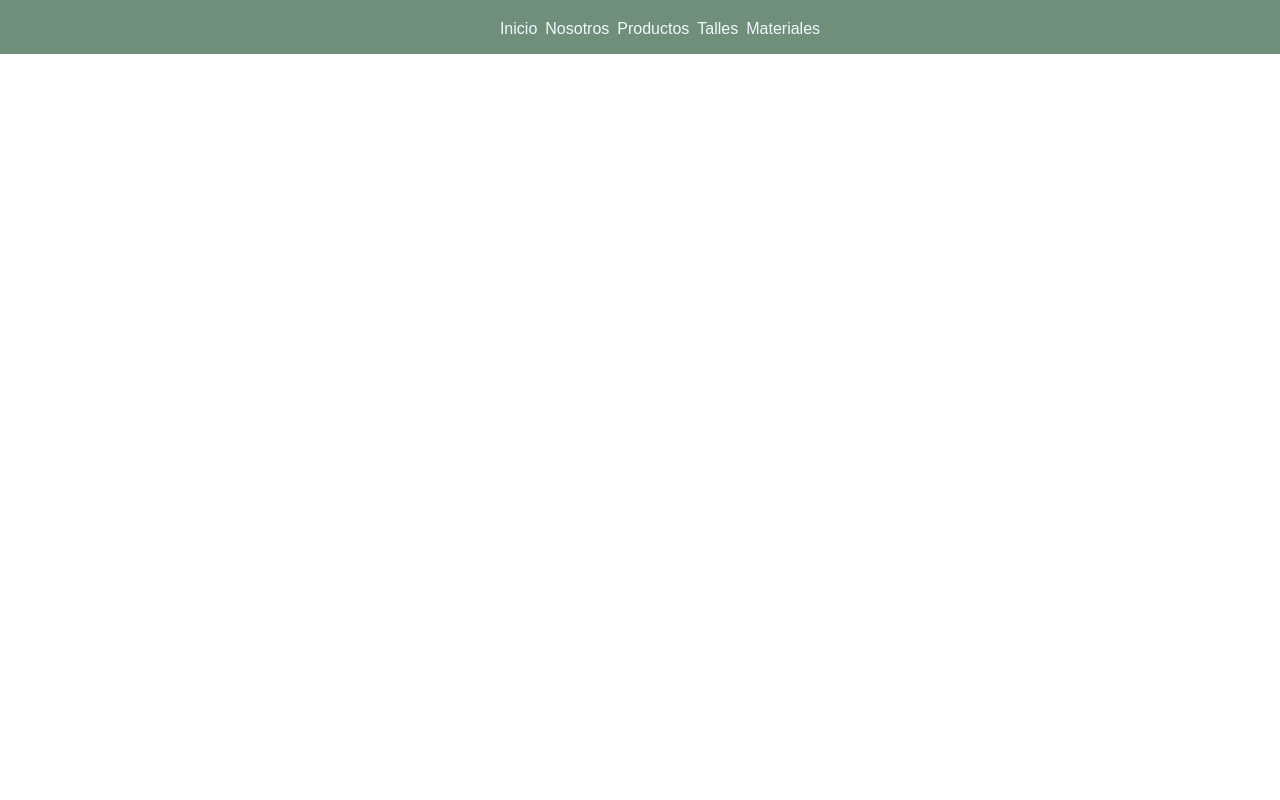
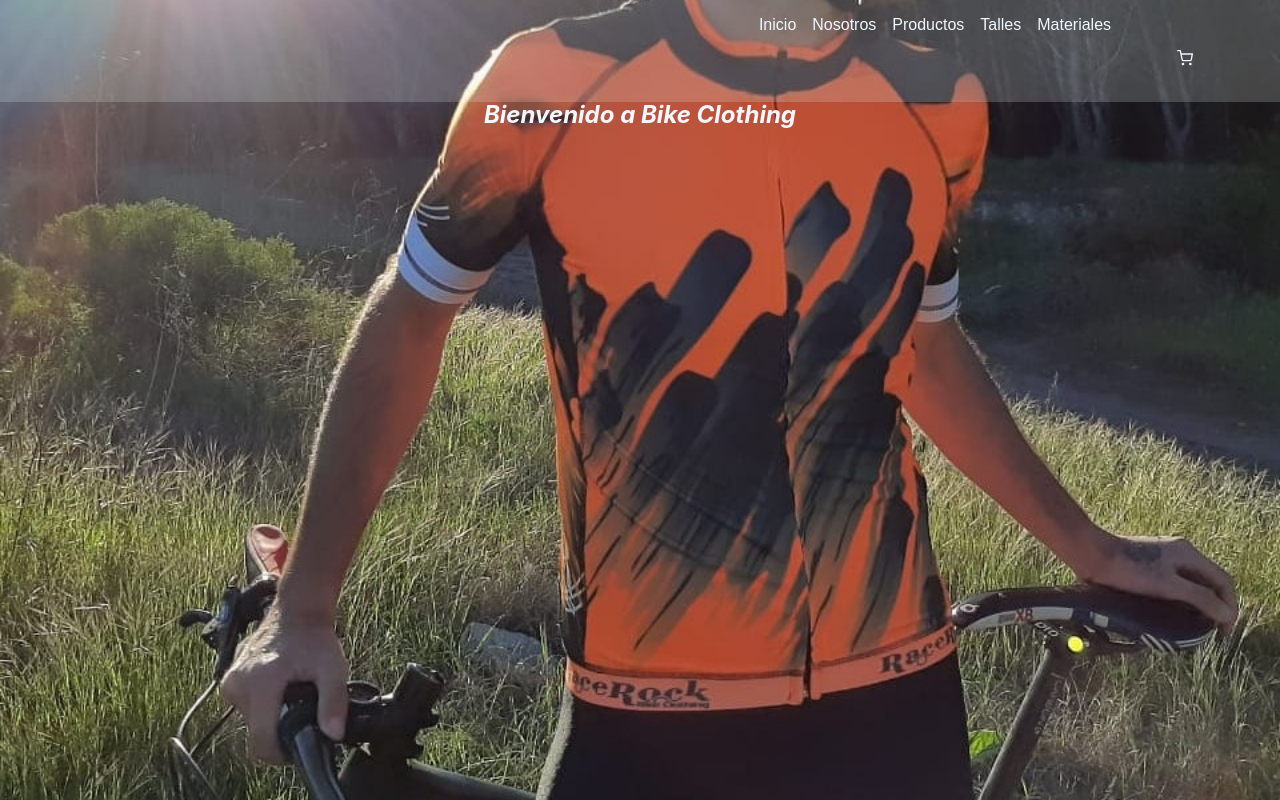
Before and after one commit to LeoAlias/BikeClothing-LeoAlias, a React (Create React App) app: page / in a window 1280 px wide. Built offline with nearby package versions, Linux system fonts and the light colour scheme.

Commit message:
landing with Background Cart and prop greeting

```diff
--- a/package.json
+++ b/package.json
@@ -3,8 +3,12 @@
   "version": "0.1.0",
   "private": true,
   "dependencies": {
+    "@fortawesome/fontawesome-svg-core": "^1.2.35",
+    "@fortawesome/free-solid-svg-icons": "^5.15.3",
+    "@fortawesome/react-fontawesome": "^0.1.14",
     "react": "^17.0.2",
     "react-dom": "^17.0.2",
+    "react-icons": "^4.2.0",
     "react-scripts": "4.0.3"
   },
   "scripts": {
--- a/public/index.html
+++ b/public/index.html
@@ -9,8 +9,8 @@
       name="description"
       content="Web site created using create-react-app"
     />
-    <link rel="apple-touch-icon" href="%PUBLIC_URL%/logo192.png" />
-    <link rel="manifest" href="%PUBLIC_URL%/manifest.json" />
+    <!-- <link rel="apple-touch-icon" href="%PUBLIC_URL%/logo192.png" /> -->
+    <!-- <link rel="manifest" href="%PUBLIC_URL%/manifest.json" /> -->
     <title>Clothing-Bike App</title>
   </head>
   <body>
--- a/src/App.js
+++ b/src/App.js
@@ -1,16 +1,22 @@
 
 import './App.css';
 import {NavBar} from './components/navbar/navbar'
+import {ItemListContainer} from './components/Itemlistcontainer/ItemListContainer'
+
 
 function App() {
-  let name = 'Leonardo'
-  let lastname = 'Alías'
-  let fullName =  `${name} ${lastname}`
+  // let name = 'Leonardo'
+  // let lastname = 'Alías'
+  // let fullName =  `${name} ${lastname}`
 
 
   return (
     <div className="App">
       <NavBar />
+      <ItemListContainer>
+        Bienvenido a Bike Clothing
+      </ItemListContainer>
+
       {/* <h1>Hola {fullName} </h1> */}
     </div>
   );
--- /dev/null
+++ b/src/components/Itemlistcontainer/ItemListContainer.css
@@ -0,0 +1,7 @@
+.titulo {
+    font-size: 24px;
+    color: aliceblue;
+    font-style: italic;
+    margin-top: 100px;
+
+}
--- /dev/null
+++ b/src/components/Itemlistcontainer/ItemListContainer.js
@@ -0,0 +1,10 @@
+import './ItemListContainer.css';
+
+
+export const ItemListContainer = ({children}) => {
+    return (
+        <h1 className='titulo'>
+          {children}
+        </h1>
+    )
+}
--- /dev/null
+++ b/src/components/cartwidget/cartwidget.css
@@ -0,0 +1,8 @@
+.carrito {
+    margin-left: 500px;
+    /* text-align: end; */
+}
+a {
+    color: aliceblue;
+
+}
--- /dev/null
+++ b/src/components/cartwidget/cartwidget.js
@@ -0,0 +1,11 @@
+import './cartwidget.css';
+import { FiShoppingCart } from 'react-icons/fi';
+
+
+export const CartWidget = () => {
+    return (
+        <p className='carrito'>
+          <FiShoppingCart />
+        </p>
+    )
+}
--- a/src/components/navbar/navbar.css
+++ b/src/components/navbar/navbar.css
@@ -10,7 +10,7 @@
     margin-bottom: 1px;
     padding-top: 0;
     padding-left: 0px;
-    background-color: rgba(97, 131, 108, 0.9);
+    background-color: rgba(236, 245, 239, 0.2);
     font-family: 'Noto Sans TC', sans-serif;
     color: gray;
     text-decoration: none;
@@ -19,21 +19,24 @@
     text-align: center;
     justify-content: baseline;
 }
-
-.nav1 a {
+.nav1 {
+    margin-left: 550px;
+    }
+    .nav1 a {
     text-decoration: none;
     color: aliceblue;
     font-size: 16px;
+    padding-bottom: 0;
     }
     .nav1 li {
     display: inline-block;
     width: auto;
     padding-bottom: 0;
     margin-bottom: 0px;
-    margin-top: 4px;
+    margin-top: 0;
     text-align: center;
-    margin-right: 4px;
-    margin-left: 4px;
+    margin-right: 8px;
+    margin-left: 8px;
     text-underline-offset: none;
 
 }
--- a/src/components/navbar/navbar.js
+++ b/src/components/navbar/navbar.js
@@ -1,4 +1,5 @@
 import './navbar.css';
+import {CartWidget} from '../cartwidget/cartwidget'
 
 export const NavBar = () => {
     return (
@@ -9,6 +10,7 @@ export const NavBar = () => {
                 <li><a href="products">Productos</a></li>
                 <li><a href="talles">Talles</a></li>
                 <li><a href="materiales">Materiales</a></li>
+                <li><a href="Carrito"><CartWidget /></a></li>
             </ul>
         </nav>
     )
--- a/src/index.css
+++ b/src/index.css
@@ -11,3 +11,9 @@ code {
   font-family: source-code-pro, Menlo, Monaco, Consolas, 'Courier New',
     monospace;
 }
+html {
+  background-image: url('./assets/images/fondo_index.jpeg');
+  background-repeat: no-repeat;
+  background-size: cover;
+
+}
```
Also changed, not shown: src/assets/images/fondo_index.jpeg (added), 1 other file (tests, documents, lock files or other folders).
